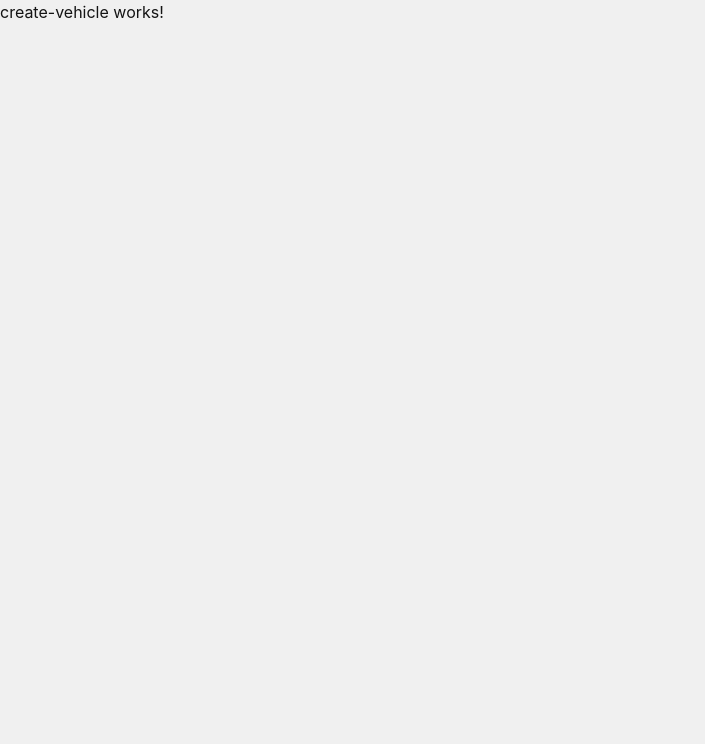
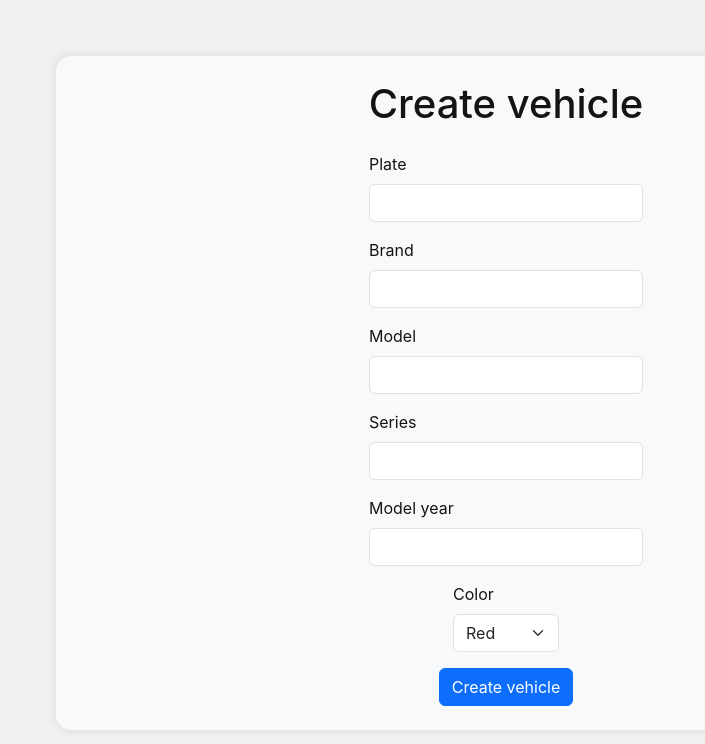
Before and after one commit to CesarBaquiro/vehiclesCrud, an Angular app: page /create-vehicle in a window 1280 px wide. Shown: the top 744 px of the page, without its empty margins (0-705 px from the left). Built offline with nearby package versions, Linux system fonts and the light colour scheme.

Commit message:
Add form for vehicle creation

```diff
--- a/src/app/components/form-create-vehicle/form-create-vehicle.component.css
+++ b/src/app/components/form-create-vehicle/form-create-vehicle.component.css
@@ -0,0 +1,28 @@
+
+
+.container-form{
+    margin: 3.5rem;
+    padding: 1.5rem;
+    background-color: #f8f9fa;
+    border-radius: 15px;
+    box-shadow: 0 0 10px rgba(0, 0, 0, 0.1);
+    display: flex;
+    flex-direction: column;
+    align-items: center;
+    max-width: 900px;
+}
+
+.container-form h1{
+    text-align: center;
+    margin-bottom: 1.5rem;
+}
+
+.container-form form{
+    display: flex;
+    flex-direction: column;
+    align-items: center;
+}
+
+.container-form input{
+    max-width: 600px;
+}
--- a/src/app/components/form-create-vehicle/form-create-vehicle.component.html
+++ b/src/app/components/form-create-vehicle/form-create-vehicle.component.html
@@ -1 +1,39 @@
-<p>form-create-vehicle works!</p>
+<div class="container-form">
+
+    <h1>Create vehicle</h1>
+    <form [formGroup]="formCreateVehicle">
+        <div class="mb-3">
+            <label for="plate" class="form-label">Plate</label>
+            <input type="text" id="plate" class="form-control" name="plate" formControlName="plate">
+        </div>
+        <div class="mb-3">
+            <label for="brand" class="form-label">Brand</label>
+            <input type="text" id="brand" class="form-control" formControlName="brand">
+        </div>
+        <div class="mb-3">
+            <label for="model" class="form-label">Model</label>
+            <input type="text" id="model" class="form-control" formControlName="model">
+        </div>
+        <div class="mb-3">
+            <label for="series" class="form-label">Series</label>
+            <input type="text" id="series" class="form-control" formControlName="series">
+        </div>
+        <div class="mb-3">
+            <label for="model-year" class="form-label">Model year</label>
+            <input type="number" id="model_year" class="form-control" formControlName="model_year">
+
+        </div>
+        <div class="mb-3">
+            <label for="inputState" class="form-label">Color</label>
+            <select id="inputState" class="form-select" formControlName="color">
+                @for(color of availableColors; track color){
+                <option>{{color}}</option>
+                }
+            </select>
+        </div>
+    </form>
+
+    <div class="buttons-footer">
+        <button type="button" class="btn btn-primary" (click)="createNewVehicle()">Create vehicle</button>
+    </div>
+</div>
--- a/src/app/components/form-create-vehicle/form-create-vehicle.component.ts
+++ b/src/app/components/form-create-vehicle/form-create-vehicle.component.ts
@@ -1,12 +1,45 @@
 import { Component } from '@angular/core';
+import { FormBuilder, FormGroup, ReactiveFormsModule } from '@angular/forms';
+import { VehicleService } from '../../core/services/vehicle.service';
 
 @Component({
   selector: 'app-form-create-vehicle',
   standalone: true,
-  imports: [],
+  imports: [ReactiveFormsModule],
   templateUrl: './form-create-vehicle.component.html',
   styleUrl: './form-create-vehicle.component.css'
 })
 export class FormCreateVehicleComponent {
+  formCreateVehicle!: FormGroup;
+  availableColors: string[] = ['Red', 'Blue', 'Green', 'Yellow', 'Black', 'White', 'Silver', 'Orange', 'Purple', 'Brown'];
+
+  constructor(private vehicleService: VehicleService, private fb: FormBuilder) {
+    this.formCreateVehicle = this.fb.group({
+      plate: [''],
+      brand: [''],
+      model: [''],
+      series: [''],
+      model_year: [''],
+      color: ['']
+    });
+  }
+
+
+  createNewVehicle(): void {
+
+    console.log('Form values:', this.formCreateVehicle.value);
+
+    this.vehicleService.createNewVehicle(this.formCreateVehicle.value).subscribe(
+      data => {
+        console.log('Vehicle created!', data);
+        this.formCreateVehicle.reset();
+      },
+      error => {
+        console.error('There was an error creating the vehicle!', error);
+      }
+    );
+
+  }
+
 
 }
--- a/src/app/components/table-vehicles/table-vehicles.component.html
+++ b/src/app/components/table-vehicles/table-vehicles.component.html
@@ -42,6 +42,19 @@
                                 </option>
                                 }
                             </select>
+                        </li>
+                        <li class="nav-item">
+                            <a routerLink="/create-vehicle" class="btn btn-primary">
+                                <svg xmlns="http://www.w3.org/2000/svg" width="24" height="24" viewBox="0 0 24 24"
+                                    fill="none" stroke="currentColor" stroke-width="2" stroke-linecap="round"
+                                    stroke-linejoin="round"
+                                    class="icon icon-tabler icons-tabler-outline icon-tabler-plus">
+                                    <path stroke="none" d="M0 0h24v24H0z" fill="none" />
+                                    <line x1="12" y1="5" x2="12" y2="19" />
+                                    <line x1="5" y1="12" x2="19" y2="12" />
+                                </svg>
+                                Create Vehicle
+                            </a>
                         </li>
                     </ul>
                 </div>
--- a/src/app/components/table-vehicles/table-vehicles.component.ts
+++ b/src/app/components/table-vehicles/table-vehicles.component.ts
@@ -2,11 +2,12 @@ import { Component, HostListener, inject, OnInit } from '@angular/core';
 import { VehicleService } from '../../core/services/vehicle.service';
 import { FormGroup, FormBuilder, ReactiveFormsModule } from '@angular/forms';
 import Swal from 'sweetalert2';
+import { RouterLink } from '@angular/router';
 
 @Component({
   selector: 'app-table-vehicles',
   standalone: true,
-  imports: [ReactiveFormsModule],
+  imports: [ReactiveFormsModule, RouterLink],
   templateUrl: './table-vehicles.component.html',
   styleUrl: './table-vehicles.component.css'
 })
@@ -42,12 +43,11 @@ export class TableVehiclesComponent implements OnInit {
 
   ngOnInit() {
     this.getVehicles();
-
   }
 
   getVehicles(): void {
 
-    this.vehicleService.getVehicles().subscribe(
+    this.vehicleService.getAllVehicles().subscribe(
       data => {
         this.vehicles = data;
         this.totalPages = Math.ceil(this.vehicles.length / this.itemsPerPage);
--- a/src/app/core/services/vehicle.service.ts
+++ b/src/app/core/services/vehicle.service.ts
@@ -11,9 +11,13 @@ export class VehicleService {
 
   constructor(private http: HttpClient) { }
 
-  // Método para obtener todos los vehículos
-  getVehicles(): Observable<any[]> {
+  // Method to get all vehicles
+  getAllVehicles(): Observable<any[]> {
     return this.http.get<any[]>(`${this.API_URL}/get-all-vehicles`);
+  }
+
+  createNewVehicle(vehicle: any): Observable<any> {
+    return this.http.post(`${this.API_URL}/create-vehicle`, vehicle);
   }
 
   updateVehicle(vehicle: any): Observable<any> {
--- a/src/app/pages/create-vehicle/create-vehicle.component.html
+++ b/src/app/pages/create-vehicle/create-vehicle.component.html
@@ -1 +1 @@
-<p>create-vehicle works!</p>
+<app-form-create-vehicle></app-form-create-vehicle>
--- a/src/app/pages/create-vehicle/create-vehicle.component.ts
+++ b/src/app/pages/create-vehicle/create-vehicle.component.ts
@@ -1,9 +1,10 @@
 import { Component } from '@angular/core';
+import { FormCreateVehicleComponent } from "../../components/form-create-vehicle/form-create-vehicle.component";
 
 @Component({
   selector: 'app-create-vehicle',
   standalone: true,
-  imports: [],
+  imports: [FormCreateVehicleComponent],
   templateUrl: './create-vehicle.component.html',
   styleUrl: './create-vehicle.component.css'
 })
```
